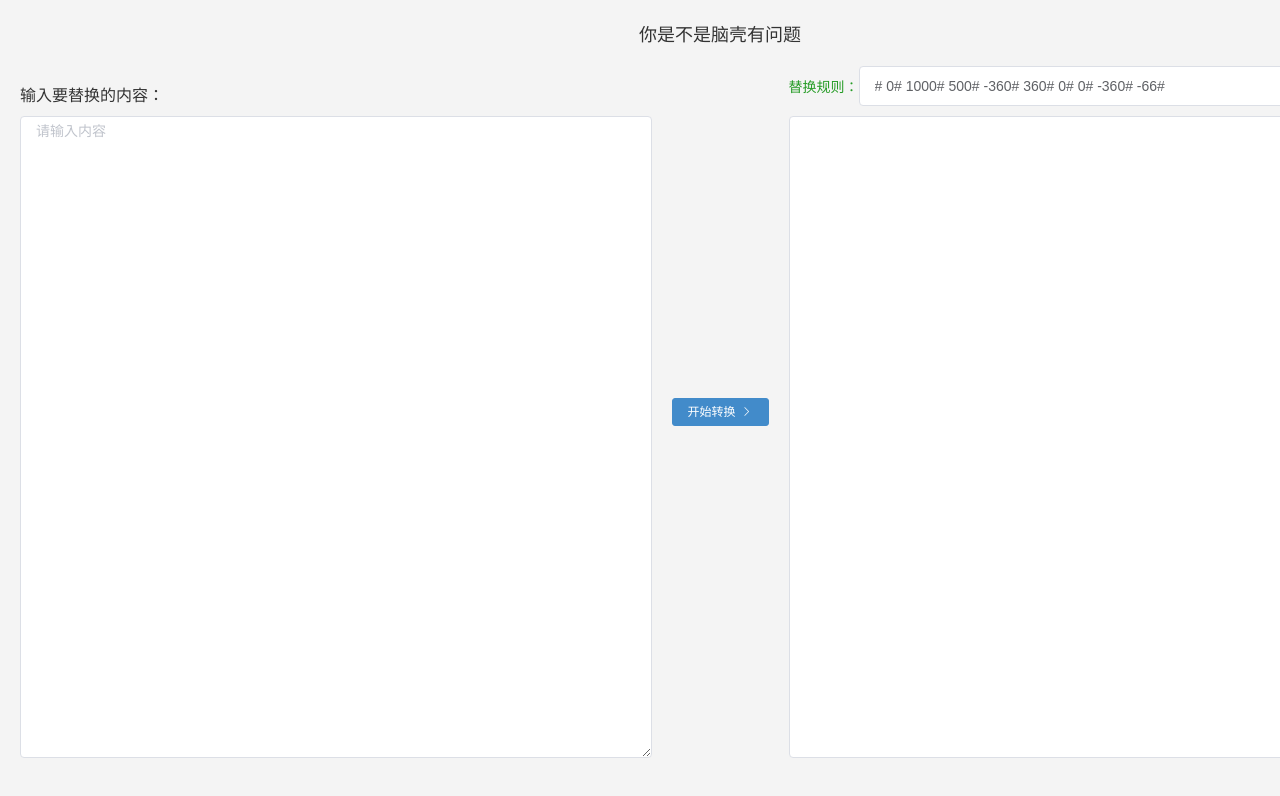
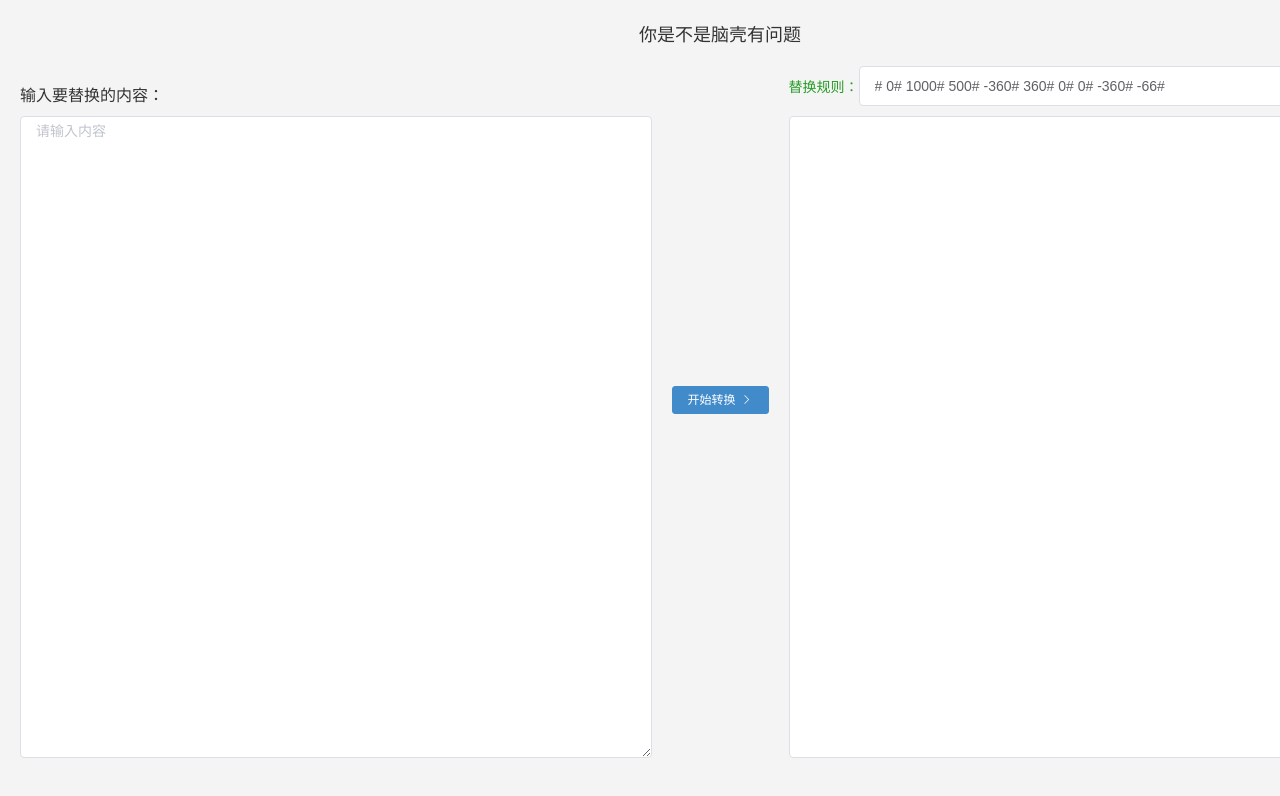
Before and after one commit to zj874/ro, a plain HTML site: page index.html in a window 1280 px wide. Shown: the top 796 px of the page. Drawn offline with Linux system fonts and the light colour scheme.

Commit message:
no message

```diff
--- a/index.html
+++ b/index.html
@@ -15,13 +15,15 @@
 <body>
   <div id="app" v-cloak>
     <p class="w100 mt20 tx-c font-18">你是不是脑壳有问题</p>
-    <div class="w100 pt20 pb20 pl20 pr20 flex-box al-c" v-loading="loading">
+    <div class="w100 pt20 pb20 pl20 pr20 flex-box" v-loading="loading">
       <div class="flex-1 mr20">
         <p class="w100 mb10 flex-box al-b font-16" style="height: 40px;">输入要替换的内容：</p>
         <el-input type="textarea" :autosize="{ minRows: 30 }" placeholder="请输入内容" v-model="text">
         </el-input>
       </div>
-      <el-button size="mini" type="primary" @click="compText">开始转换<i class="el-icon-arrow-right el-icon--right"></i>
+      <div class="flex-box al-t" style="padding-top: 320px;">
+        <el-button size="mini" type="primary" @click="compText">开始转换<i class="el-icon-arrow-right el-icon--right"></i>
+      </div>
       </el-button>
       <div class="flex-1 ml20">
         <p class="w100 mb10 flex-box al-c font-14">
```
